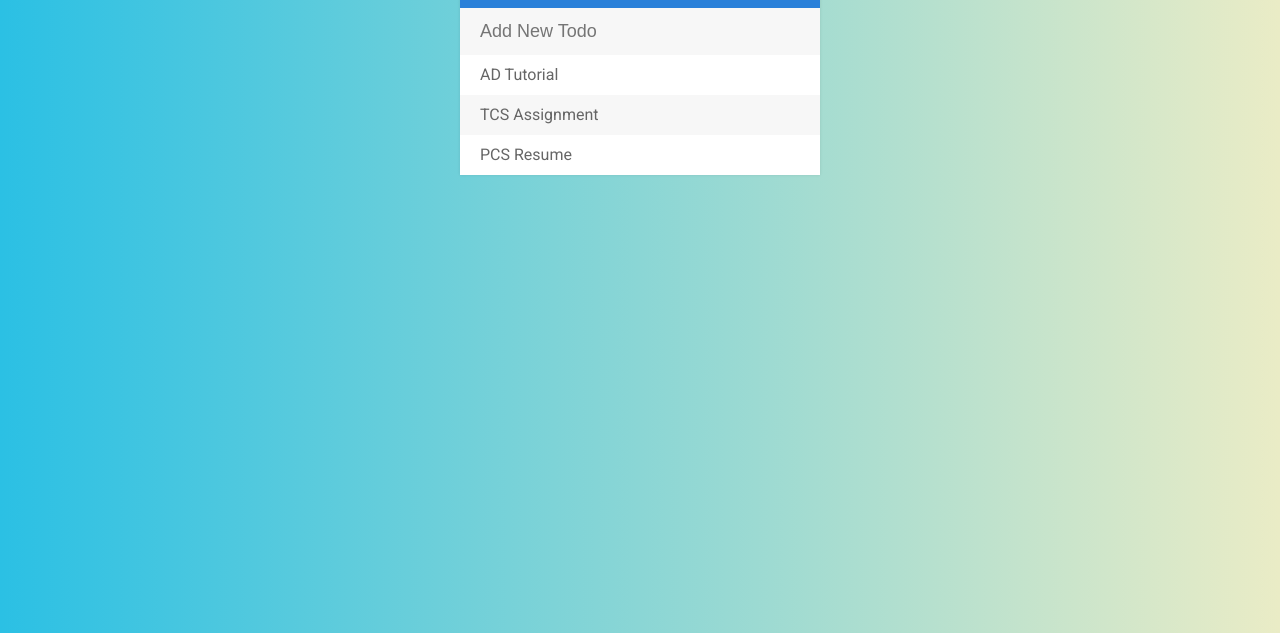
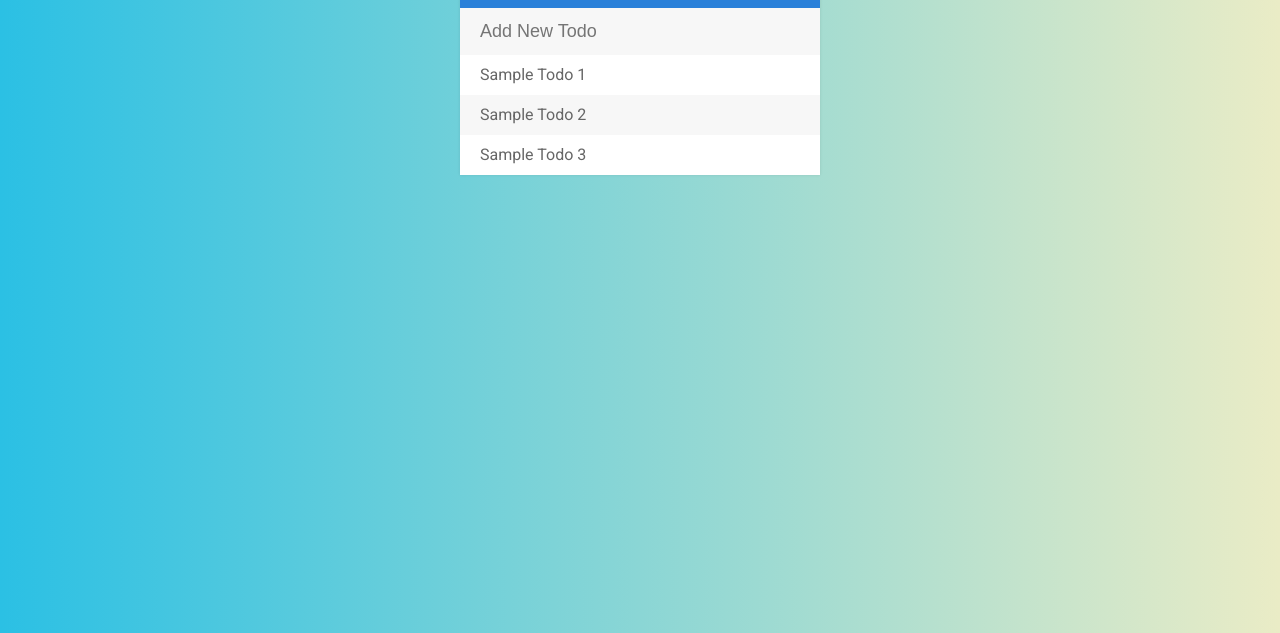
Before and after one commit to sai56/Todos-Web-App, a plain HTML site: page index.html in a window 1280 px wide. Shown: the part 167-800 px from the top of the page. Drawn offline with Linux system fonts and the light colour scheme.

Commit message:
Updated index.html

```diff
--- a/index.html
+++ b/index.html
@@ -14,9 +14,9 @@
       <h1>To-Do List<i class="fa fa-plus"></i></h1>
       <input id="newtodo" type="text" placeholder="Add New Todo">
       <ul>
-        <li><span><i class="fa fa-trash"></i> </span>AD Tutorial</li>
-        <li><span><i class="fa fa-trash"></i> </span>TCS Assignment</li>
-        <li><span><i class="fa fa-trash"></i> </span>PCS Resume</li>
+        <li><span><i class="fa fa-trash"></i> </span>Sample Todo 1</li>
+        <li><span><i class="fa fa-trash"></i> </span>Sample Todo 2</li>
+        <li><span><i class="fa fa-trash"></i> </span>Sample Todo 3</li>
       </ul>
     </div>
 
```
